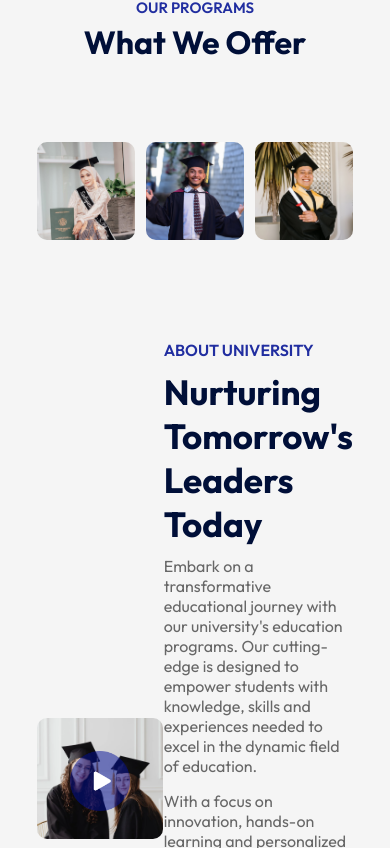
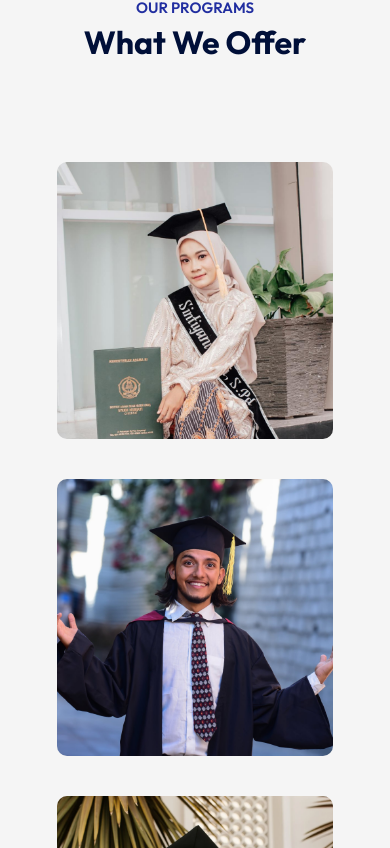
Before and after one commit to DerickMuluka/edusity, a React (Vite) app: page / in a window 390 px wide. Shown: the part 916-1764 px from the top of the page. Built offline with nearby package versions, Linux system fonts and the light colour scheme.

Commit message:
style: Update programs layout for small screens

```diff
--- a/src/components/Programs/Programs.css
+++ b/src/components/Programs/Programs.css
@@ -51,3 +51,17 @@
     opacity: 1;
     padding-top: 0;
 }
+
+/* ---- media query ---- */
+@media (max-width: 650px)
+{
+    .programs
+    {
+        flex-direction: column;
+    }
+    .program
+    {
+        flex-basis: 100%;
+        margin: 20px;
+    }
+}
```
